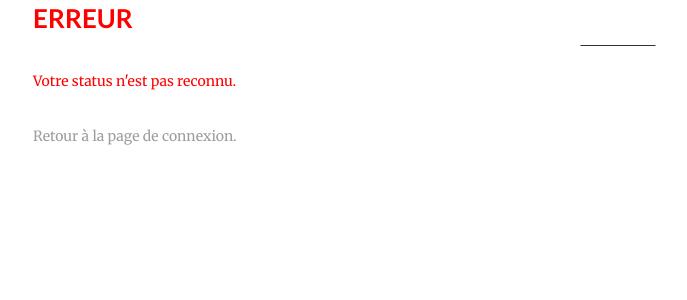
After one commit to S4nG0/gestion-de-notes, a PHP site: page /error.php in a window 1280 px wide. The commit adds this page. Shown: the top 300 px of the page, without its empty margins (22-709 px from the left). Run offline with PHP 8.4, Linux system fonts and the light colour scheme.

Commit message:
Page error cree + changement index.php

```diff
--- /dev/null
+++ b/error.php
@@ -0,0 +1,11 @@
+<?php include 'header.php'; ?>
+<div class="container error">
+    <div class="row">
+        <h1>Erreur</h1>
+        <p>Votre status n'est pas reconnu.</p>
+    </div>
+    <div class="row">
+        <a href="index.php" class="bottom-link">Retour à la page de connexion.</a>
+    </div>
+</div>
+<?php include 'footer.php'; ?>
--- a/index.php
+++ b/index.php
@@ -14,7 +14,7 @@ if(isset($_SESSION['personne'])){
                 header('Location: accueil-enseignant.php');
                 break;
             default :
-                header('Location: erreur-statut.php');
+                header('Location: error.php');
                 break;
         }
 }
```
